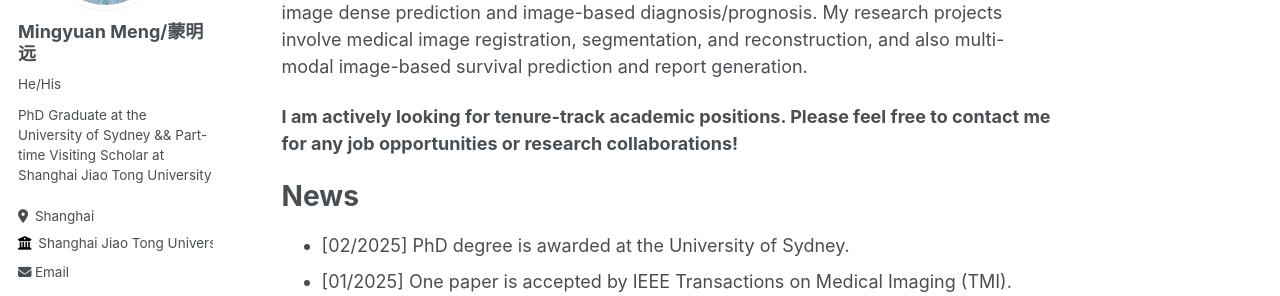
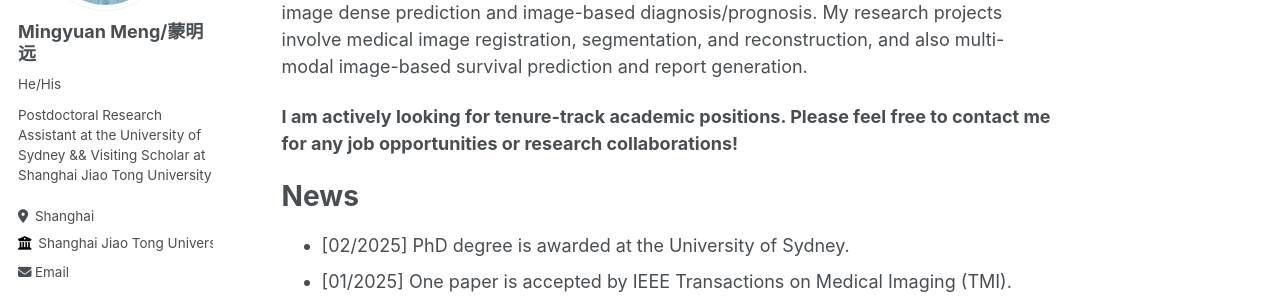
Before and after one commit to MungoMeng/mungomeng.github.io, a Jekyll site: the page built from _pages/about.md, in a window 1280 px wide. Shown: the part 335-631 px from the top of the page. Built offline with Jekyll 4.4.1, drawn with Linux system fonts in a browser that asks for light colours; some web fonts are replaced.

Commit message:
Update _config.yml

```diff
--- a/_config.yml
+++ b/_config.yml
@@ -24,7 +24,7 @@ author:
   avatar           : "profile.png"
   name             : "Mingyuan Meng/蒙明远"
   pronouns         : "He/His"
-  bio              : "PhD Graduate at the University of Sydney && Part-time Visiting Scholar at Shanghai Jiao Tong University"
+  bio              : "Postdoctoral Research Assistant at the University of Sydney && Visiting Scholar at Shanghai Jiao Tong University"
   location         : "Shanghai"
   employer         : "Shanghai Jiao Tong University"
   uri              : # URL
```
